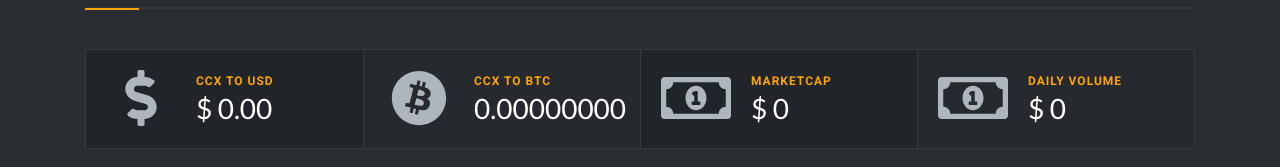
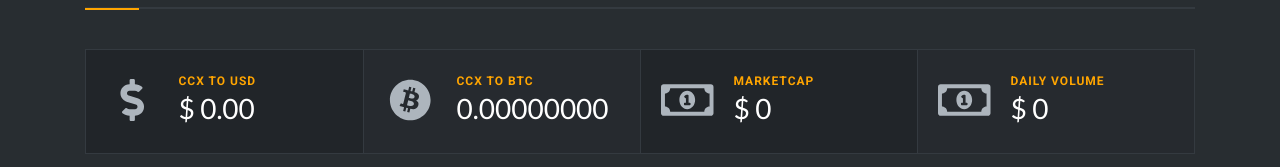
Before and after one commit to lerdos/ultranotei-cloud, a React (Create React App) app: page / in a window 1280 px wide. Shown: the part 574-741 px from the top of the page. Built offline with nearby package versions, Linux system fonts and the light colour scheme; no server answers; sample sign-in values are in the browser's storage.

Commit message:
smaller font sizes

```diff
--- a/src/static/css/slim.one.css
+++ b/src/static/css/slim.one.css
@@ -1496,5 +1496,6 @@ body {
 }
 
 .icon-info {
-	font-size: 4em !important;
-}
+	font-size: 3em !important;
+	line-height: 1.5em !important;
+}
```
